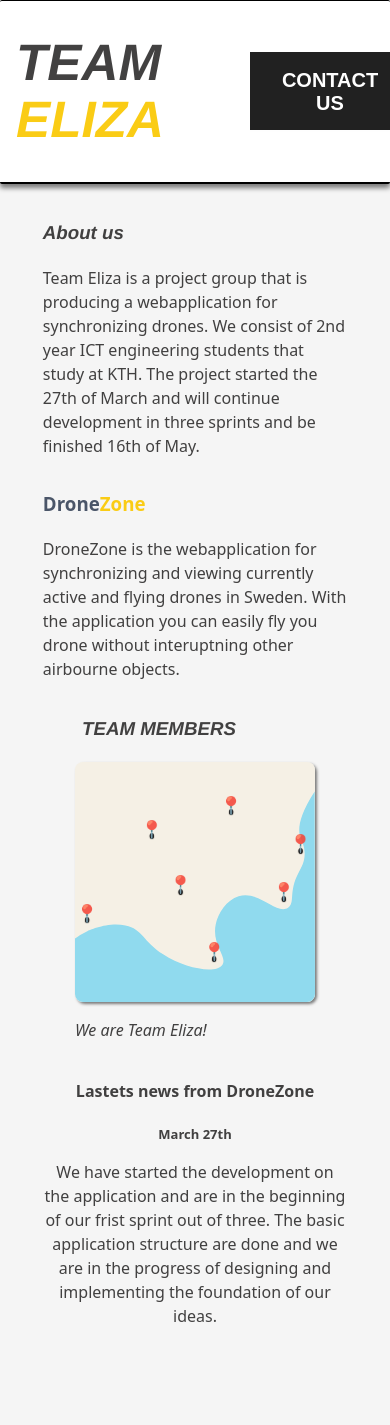
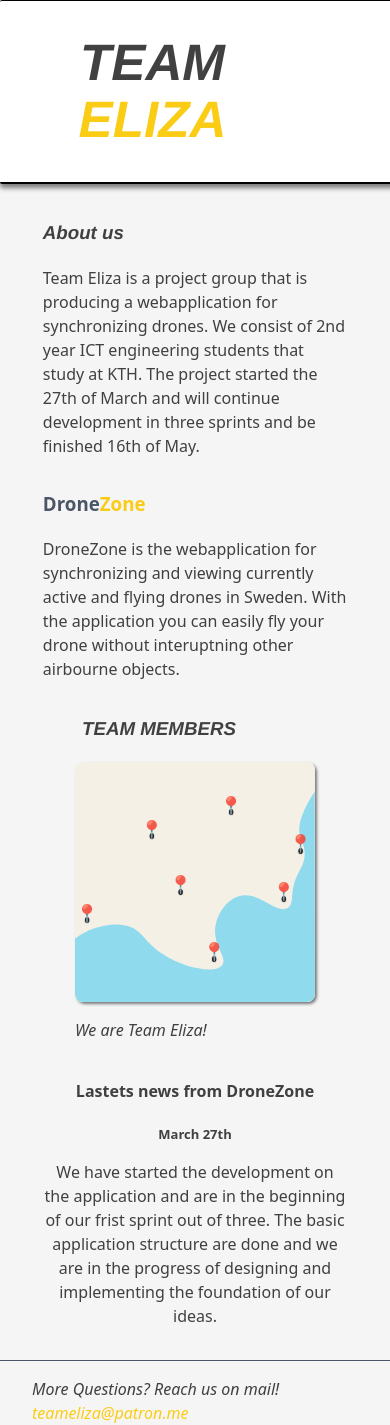
Before and after one commit to surbyxan/TEAM-ELIZA-webpage, a React (Vite) app in the folder elizawebsite/: page / in a window 390 px wide. Shown: the top 1425 px of the page. Before the commit the page ends 1360 px from the top, so only its background shows below. Built offline with nearby package versions, Linux system fonts and the light colour scheme.

Commit message:
the application is mobile compatible

```diff
--- a/elizawebsite/src/App.css
+++ b/elizawebsite/src/App.css
@@ -78,13 +78,27 @@
   margin-top: 2rem;
 }
 
+.contactinfo{
+  border-top: #4a5568 solid 1.5px;
+  padding: 1rem 0 0 2rem;
+  display: flex;
+  flex-direction: column;
+}
+
+.mailtext{
+  /* margin: 0 0 0 2rem ; top right botton left */
+  font-style: italic;
+
+}
+
 
 /****mobile compatible code**/
 @media screen and (max-width: 768px) {
   .topbar {
     padding-left: 1rem;
     flex-direction: row;
-
+    width: 100%;
+    text-align: center;
   }
 
   .mainbody {
@@ -109,6 +123,9 @@
     flex-direction: column;
 
   }
+  .contactbox{
+    display: none;
+  }
   .newsbox{
     margin-left: 0;
     font-size: medium;
--- a/elizawebsite/src/App.jsx
+++ b/elizawebsite/src/App.jsx
@@ -27,7 +27,7 @@ function App() {
             <h3 class="title">Drone<span class="highlight">Zone</span></h3>
             <p>
             DroneZone is the webapplication for synchronizing and viewing currently
-            active and flying drones in Sweden. With the application you can easily fly you drone without
+            active and flying drones in Sweden. With the application you can easily fly your drone without
             interuptning other airbourne objects.
 
             </p>
@@ -53,6 +53,12 @@ function App() {
           </div>
         </div>
       </div>
+          <div className='contactinfo'>
+              <span class="mailtext">
+                More Questions? Reach us on mail!
+              <a href="mailto:teameliza@patron.me"> teameliza@patron.me </a>
+              </span>
+          </div>
    </div>
   )
 }
```
